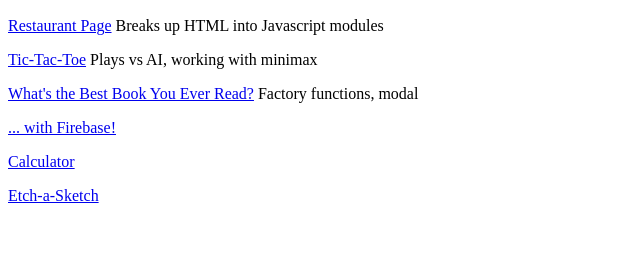
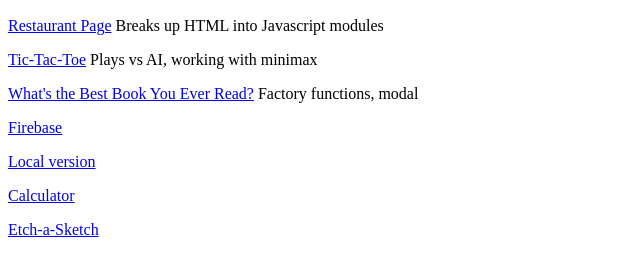
Before and after one commit to acchang/acchang.github.io, a plain HTML site: page index.html in a window 1280 px wide. Shown: the part 96-372 px from the top of the page, without its empty margins (0-640 px from the left). Drawn offline with Linux system fonts and the light colour scheme.

Commit message:
local added to firebase

```diff
--- a/index.html
+++ b/index.html
@@ -13,9 +13,11 @@
 <a href="https://acchang.github.io/Project-Library/">What's the Best Book You Ever Read?</a> Factory functions, modal
 </p>
 <p>
-<a href="https://acchang.github.io/Library-Firebase/">... with Firebase!</a>
+<a href="https://acchang.github.io/Library-Firebase/">Firebase</a>
 </p>
-
+<p>
+<a href="https://acchang.github.io/Library-Local/">Local version</a>
+</p>
 
 <p>
 <a href="https://acchang.github.io/Calculator/">Calculator</a>
```
